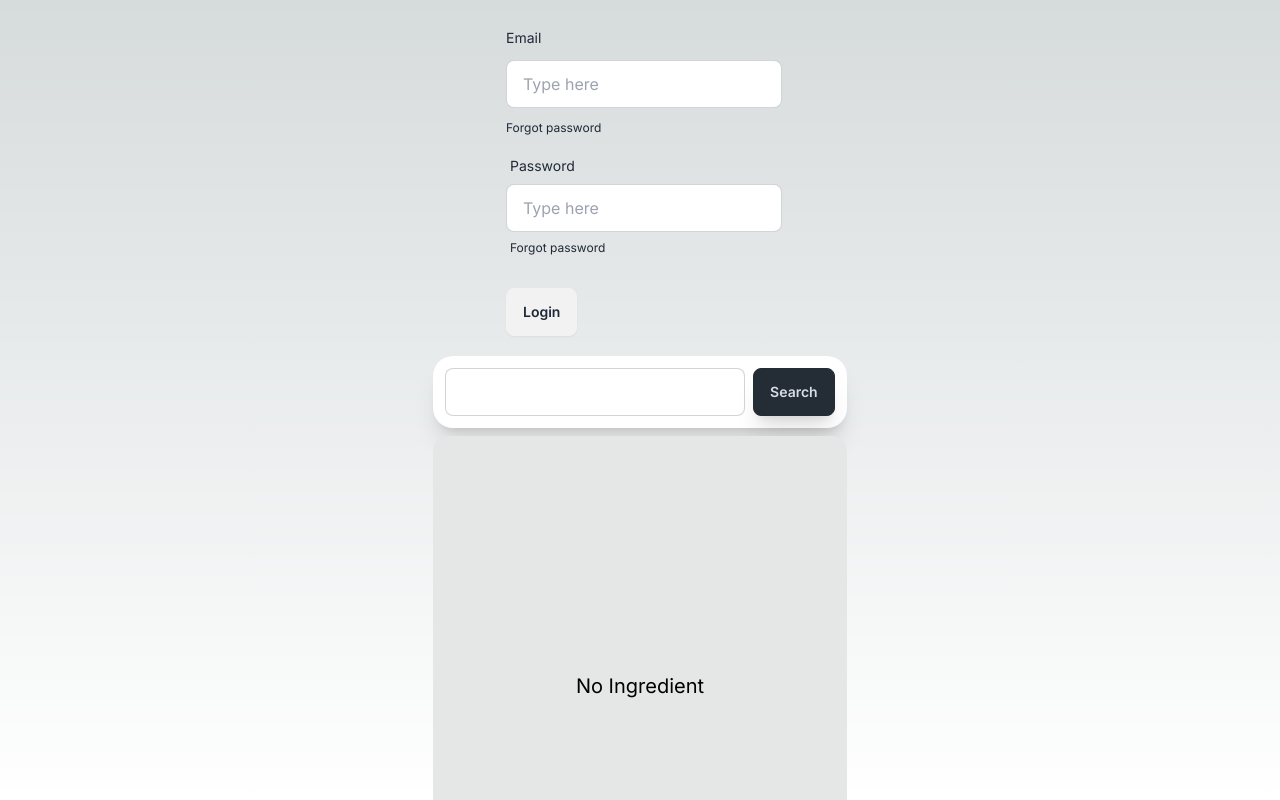
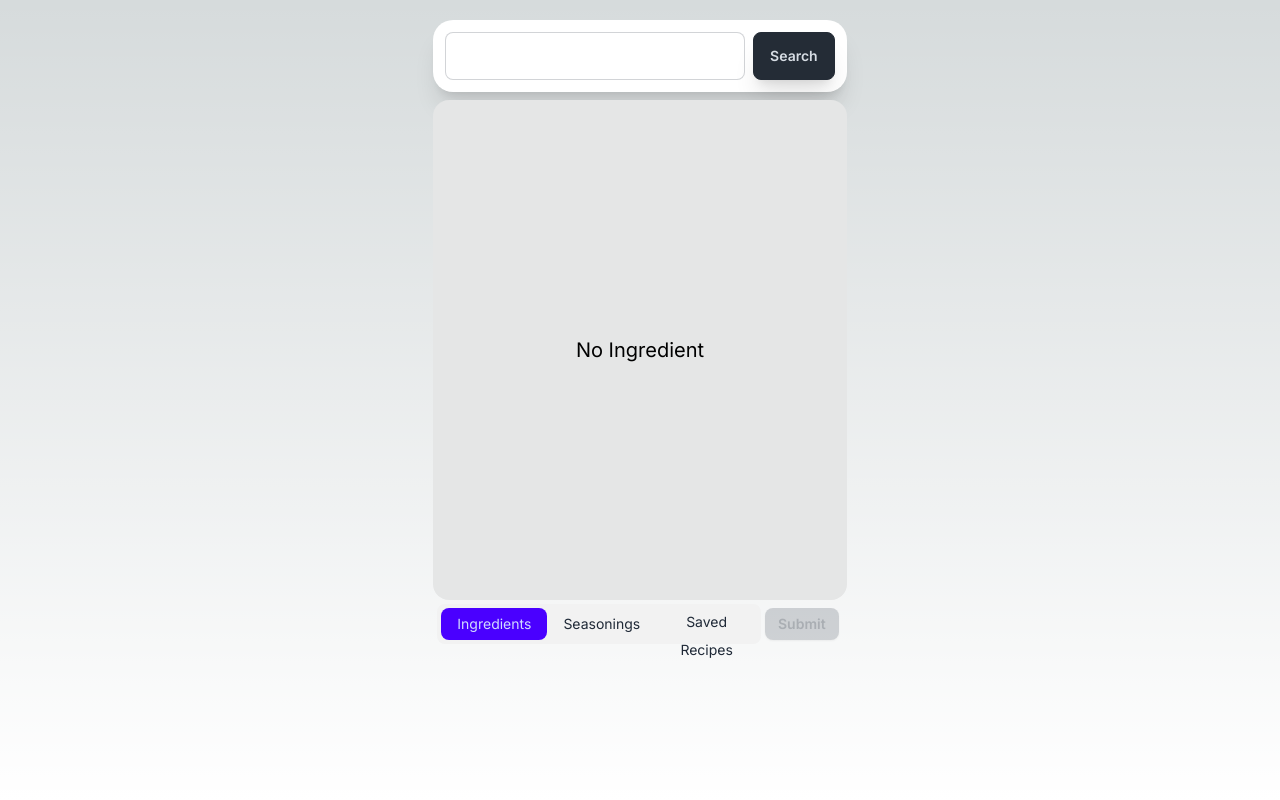
Before and after one commit to thchan1992/wind, a Next.js app: page / in a window 1280 px wide. Shown: the top 800 px of the page. Built offline with nearby package versions, Linux system fonts and the light colour scheme.

Commit message:
adjustment

```diff
--- a/app/page.tsx
+++ b/app/page.tsx
@@ -7,7 +7,7 @@ import Search from "./components/Search";
 export default function Home() {
   return (
     <div className={"flex flex-col items-center p-5 h-screen"}>
-      <AuthHeader />
+      {/* <AuthHeader /> */}
       <Search />
       <Ingredients />
     </div>
```
